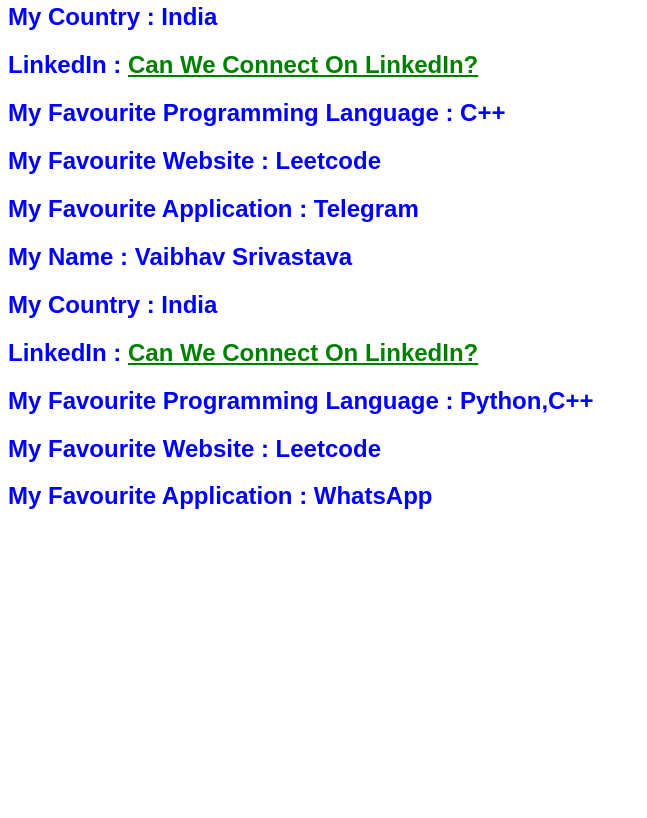
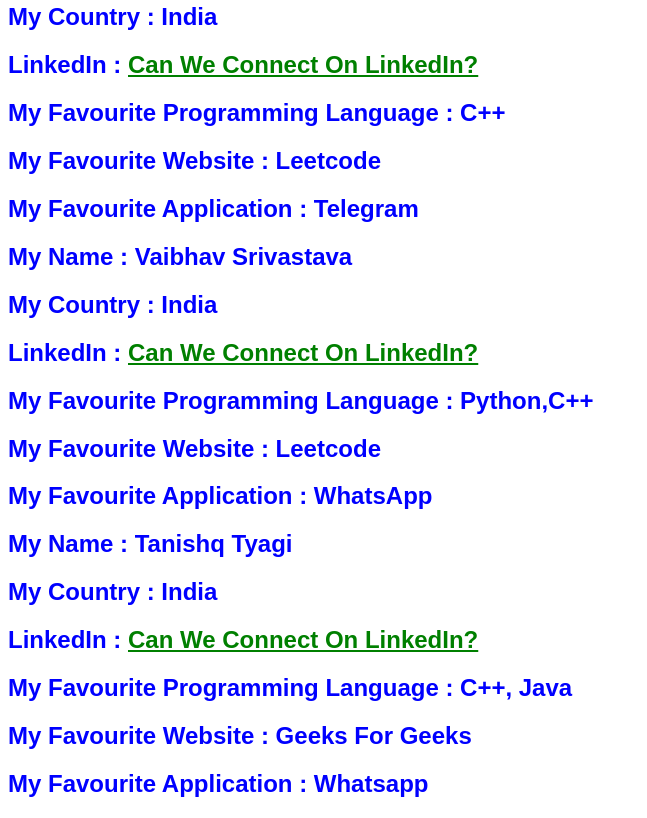
Before and after one commit to usernamehacktoberfest/My_favourites, a plain HTML site: page index.html in a window 1280 px wide. Shown: the part 2352-3170 px from the top of the page, without its empty margins (0-647 px from the left). Before the commit the page ends 2882 px from the top, so only its background shows below. Drawn offline with Linux system fonts and the light colour scheme.

Commit message:
updated index.html
added new div in index.html

```diff
--- a/index.html
+++ b/index.html
@@ -90,5 +90,14 @@
         <h2 style="color: blue;">My Favourite Website   : Leetcode</h2>
         <h2 style="color: blue;">My Favourite Application    : WhatsApp</h2>
     </div>
+
+    <div style="border: dotted dashed solid double; color:black">
+        <h2 style="color: blue;">My Name   : Tanishq Tyagi</h2>
+        <h2 style="color: blue;">My Country   : India</h2>
+        <h2 style="color: blue;">LinkedIn : <a style="color: green;" href="https://www.linkedin.com/in/tanishq-tyagi/">Can We Connect On LinkedIn?</a></h2>
+        <h2 style="color: blue;">My Favourite Programming Language    : C++, Java</h2>
+        <h2 style="color: blue;">My Favourite Website   : Geeks For Geeks</h2>
+        <h2 style="color: blue;">My Favourite Application    : Whatsapp</h2>
+    </div>
 </body>
 </html>
```
